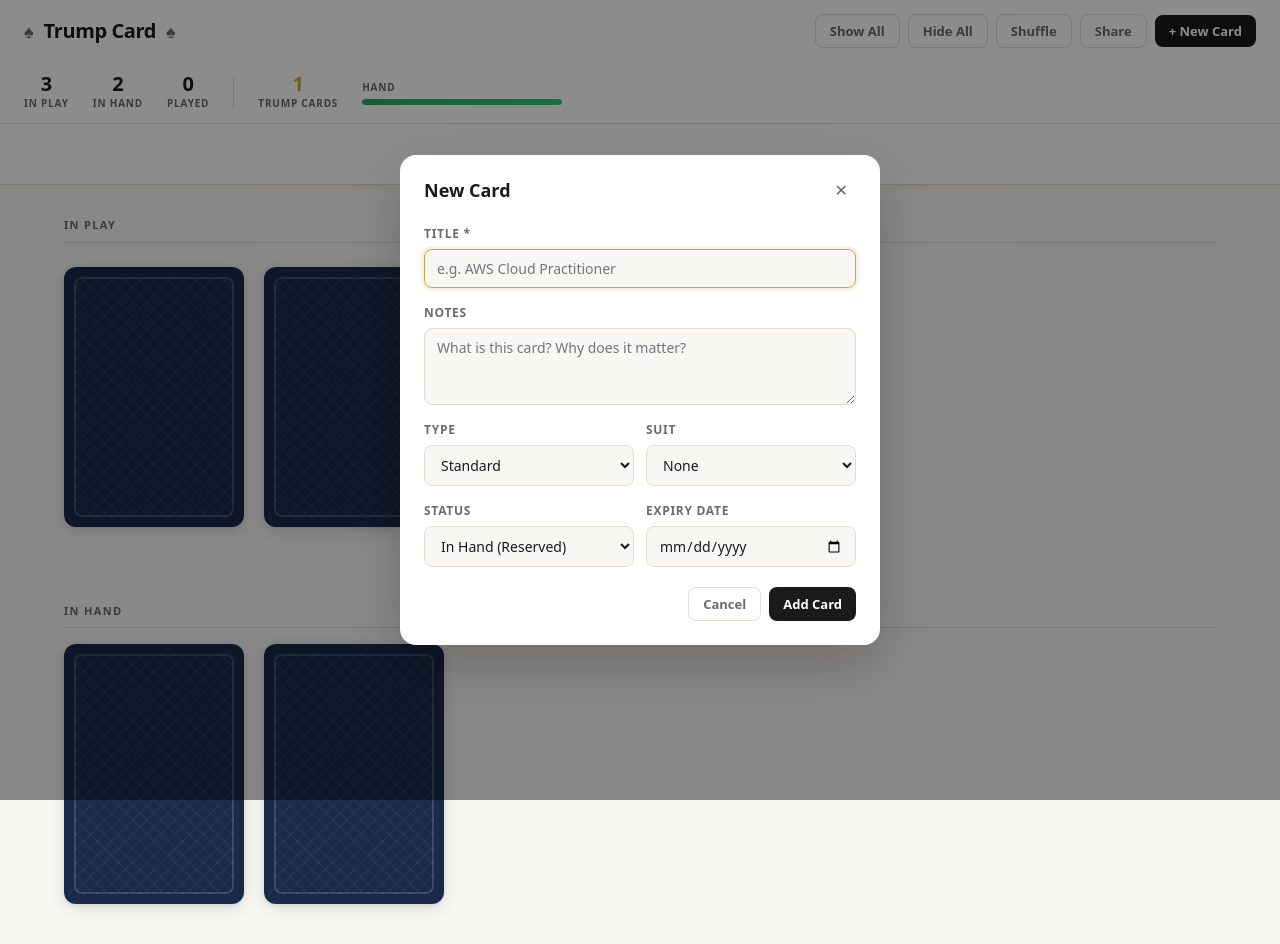
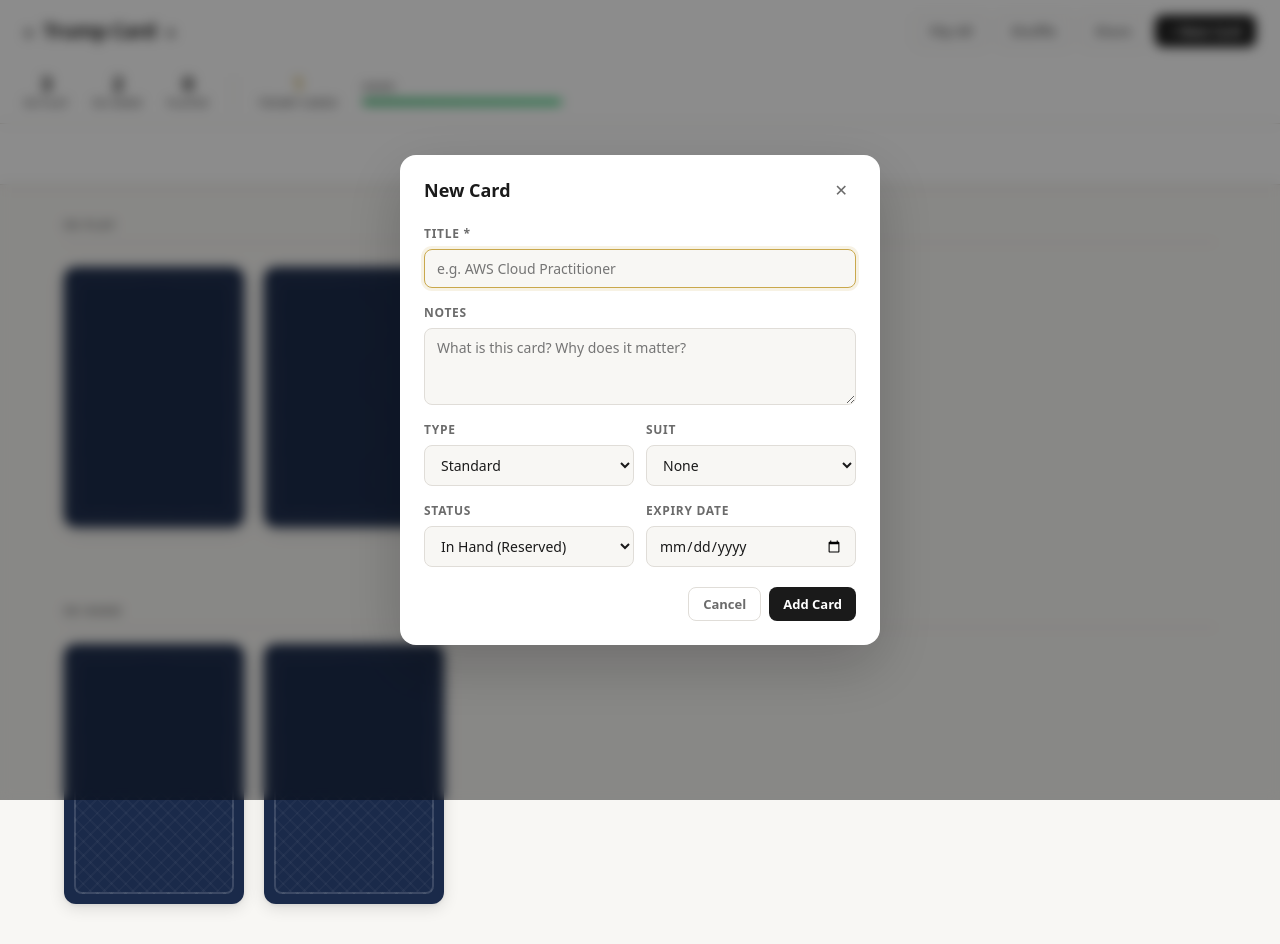
Before and after one commit to IbrahimIF/trump-card, a React (Vite) app: page / in a window 1280 px wide. Both pictures are taken after a click on the button "+ New Card". Built offline with nearby package versions, Linux system fonts and the light colour scheme.

Commit message:
feat: blur backdrop on add modal, merge flip buttons
- AddCardModal overlay now blurs the background when open
- Replaced separate Show All / Hide All buttons with a single Flip All
  toggle that inverts the current flip state on each click

```diff
--- a/src/App.tsx
+++ b/src/App.tsx
@@ -14,6 +14,7 @@ const shared = isSharedView();
 function App() {
   const deck = useDeck();
   const [showAddModal, setShowAddModal] = useState(false);
+  const [allFlipped, setAllFlipped] = useState(false);
 
   const cards = shared && sharedCards ? sharedCards : deck.cards;
   const stats = shared && sharedCards
@@ -38,8 +39,7 @@ function App() {
           <div className="app-actions">
             {!shared && (
               <>
-                <button className="btn btn-ghost" onClick={() => deck.flipAll(true)}>Show All</button>
-                <button className="btn btn-ghost" onClick={() => deck.flipAll(false)}>Hide All</button>
+                <button className="btn btn-ghost" onClick={() => { deck.flipAll(!allFlipped); setAllFlipped(f => !f); }}>Flip All</button>
                 <button className="btn btn-ghost" onClick={deck.shuffle}>Shuffle</button>
                 <ShareButton cards={deck.cards} />
                 <button className="btn btn-primary" onClick={() => setShowAddModal(true)}>+ New Card</button>
--- a/src/components/AddCardModal/AddCardModal.css
+++ b/src/components/AddCardModal/AddCardModal.css
@@ -2,6 +2,8 @@
   position: fixed;
   inset: 0;
   background: rgba(0, 0, 0, 0.45);
+  backdrop-filter: blur(6px);
+  -webkit-backdrop-filter: blur(6px);
   display: flex;
   align-items: center;
   justify-content: center;
```
